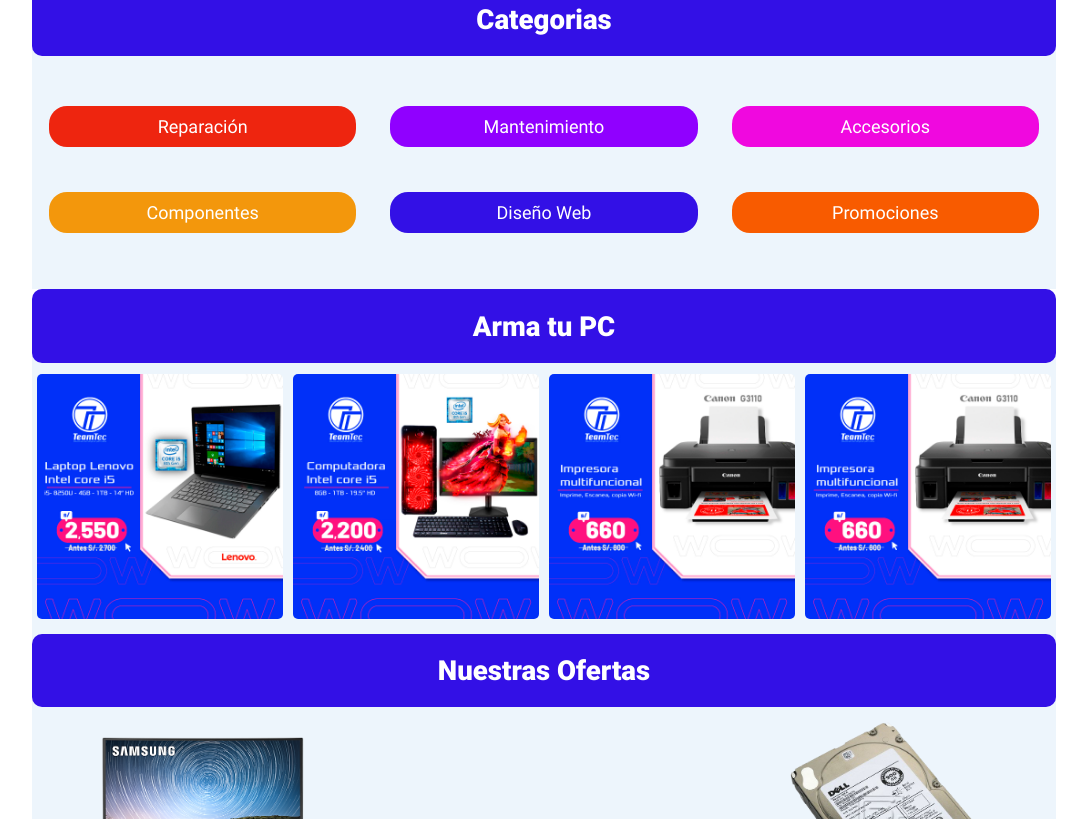
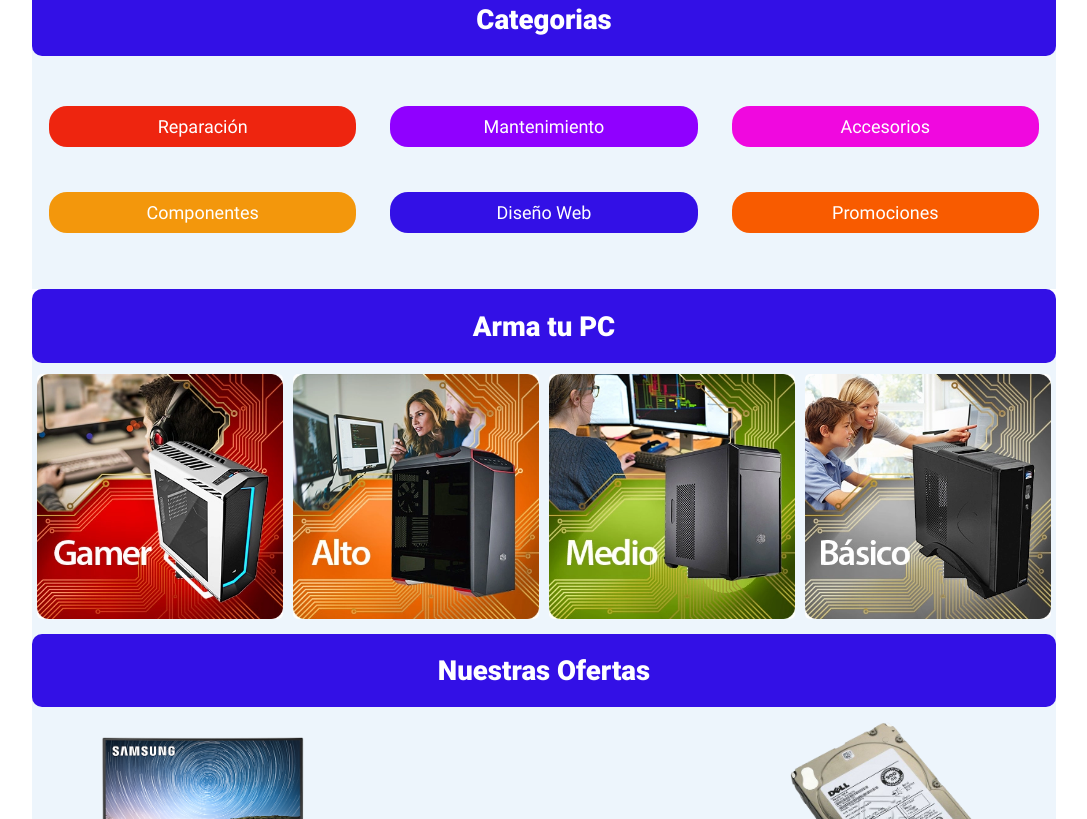
Before and after one commit to carloscm7/teamtec, a plain HTML site: page index.html in a window 1280 px wide. Shown: the part 448-1267 px from the top of the page, without its empty margins (96-1183 px from the left). Drawn offline with Linux system fonts and the light colour scheme.

Commit message:
VER4 TEAMTEC

```diff
--- a/index.html
+++ b/index.html
@@ -129,16 +129,16 @@
             <div id="carousel">
 
                 <div id="destacado1">
-                    <a href=""><img src="img/destacados/oferta01.jpg" alt=""></a>
+                    <a href=""><img src="img/armar/gamer.webp" alt=""></a>
                 </div>
                 <div id="destacado2">
-                    <a href=""><img src="img/destacados/oferta02.jpg" alt=""></a>
+                    <a href=""><img src="img/armar/high.webp" alt=""></a>
                 </div>
                 <div id="destacado3">
-                    <a href=""><img src="img/destacados/oferta03.jpg" alt=""></a>
+                    <a href=""><img src="img/armar/medium.webp" alt=""></a>
                 </div>
                 <div id="destacado4">
-                    <a href=""><img src="img/destacados/oferta03.jpg" alt=""></a>
+                    <a href=""><img src="img/armar/basic.webp" alt=""></a>
                 </div>
 
 
```
Also changed, not shown: img/armar/basic.webp (added), img/armar/gamer.webp (added), img/armar/high.webp (added), img/armar/medium.webp (added).
